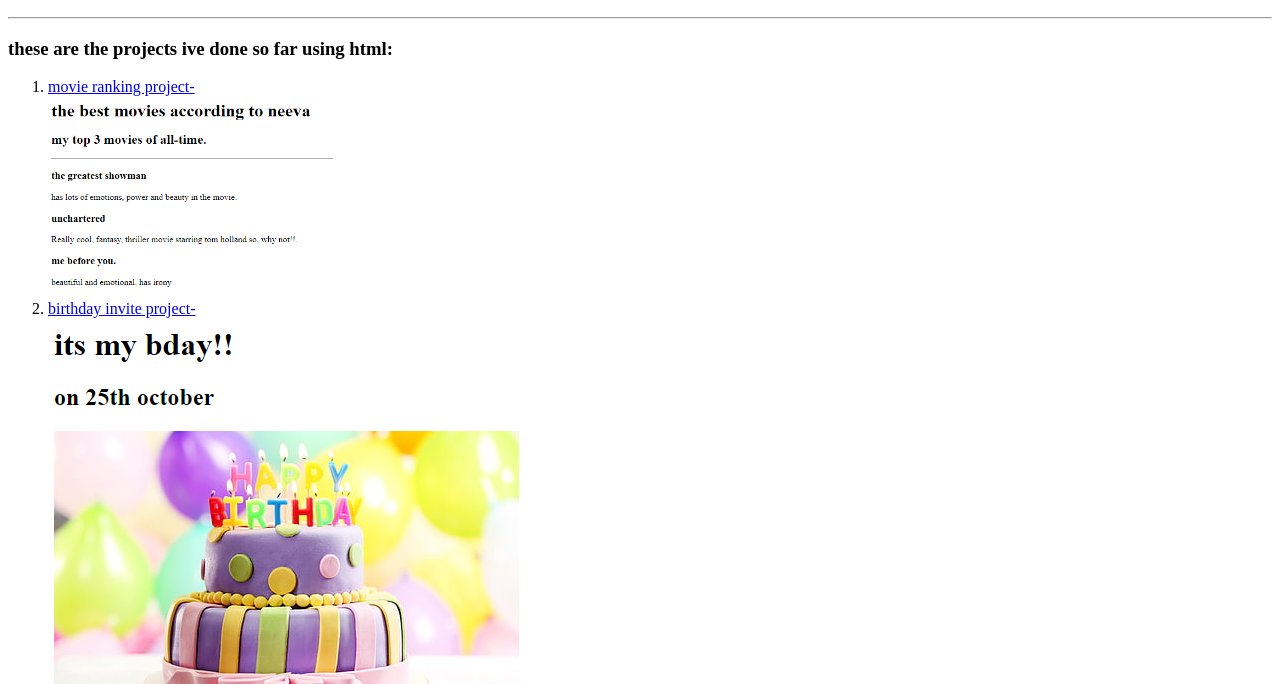
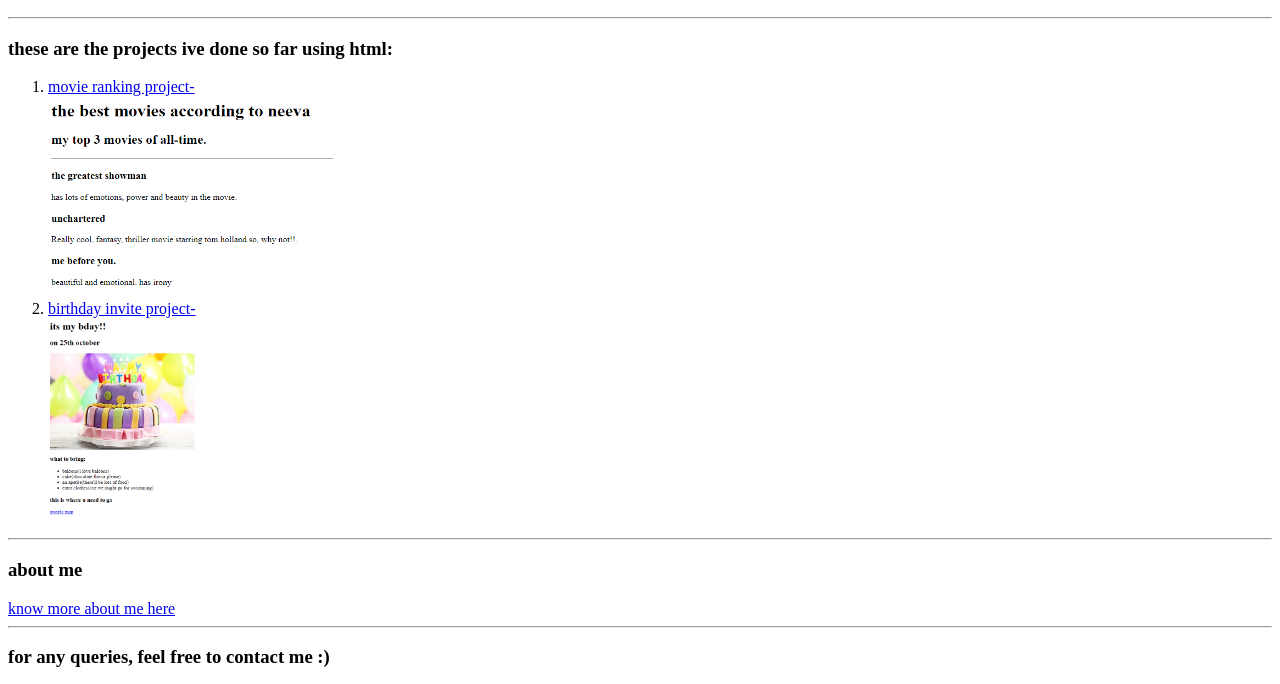
Before and after one commit to Neeevaa/html-portfolioo, a plain HTML site: page index.html in a window 1280 px wide. Shown: the part 110-794 px from the top of the page. Drawn offline with Linux system fonts and the light colour scheme.

Commit message:
index.html

```diff
--- a/index.html
+++ b/index.html
@@ -17,7 +17,7 @@
           <img src="./minee.png" height="200" alt="movie ranking preview">
         <li><a href="./birthday-invite.html">birthday invite project-</a></li>
 
-          <img src="./mine.png" heighgt="200" alt="birthday invite preview">
+          <img src="./mine.png" height="200" alt="birthday invite preview">
     </ol>
     <hr />
     <h3>about me </h3>
```
